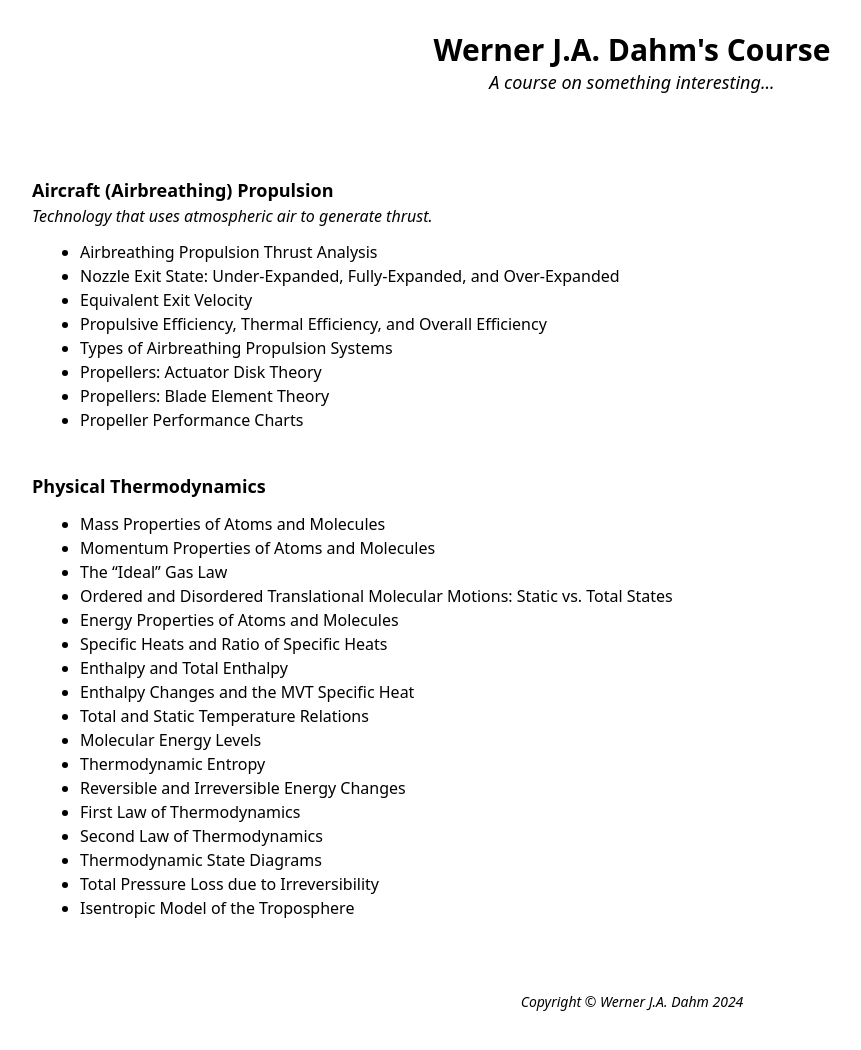
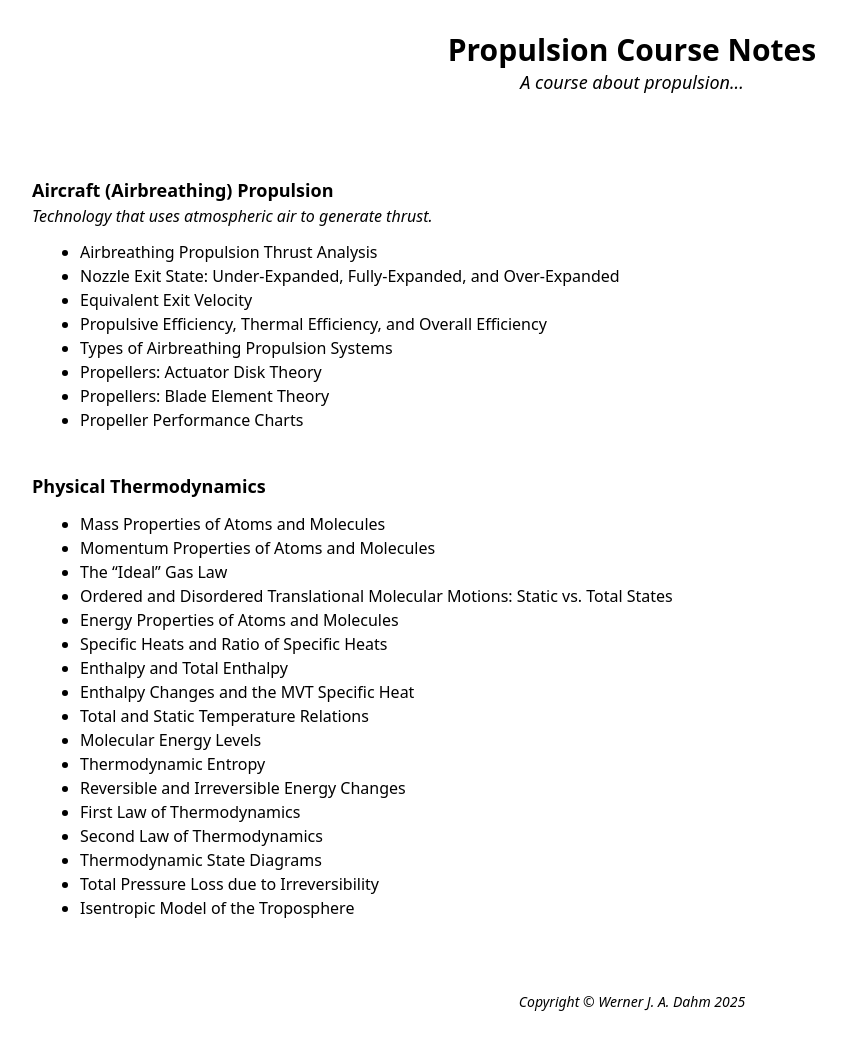
Before and after one commit to jdahm/technical-notes, a website: page index.mustache in a window 1280 px wide. Shown: the whole page, without its empty margins (8-869 px from the left). Drawn offline with nearby package versions, Linux system fonts and the light colour scheme; files that its build step writes are made by us from their sources.

Commit message:
Parametrize

```diff
--- a/data.json
+++ b/data.json
@@ -1,4 +1,7 @@
 {
+  "title": "Propulsion Course Notes",
+  "description": "A course about propulsion...",
+  "author": "Werner J. A. Dahm",
   "sections": [
     {
       "title": "Aircraft (Airbreathing) Propulsion",
@@ -86,5 +89,8 @@
         }
       ]
     }
-  ]
+  ],
+  "head": {
+    "css": "./tailslim.css"
+  }
 }
--- a/index.mustache
+++ b/index.mustache
@@ -3,17 +3,20 @@
 <head>
     <meta charset="UTF-8"/>
     <meta name="viewport" content="width=device-width, initial-scale=1.0"/>
-    <link href="./tailslim.css" rel="stylesheet"/>
+    <link href={{head.css}} rel="stylesheet"/>
+    <title>{{title}}</title>
+    <!-- Disable search engines -->
+    <meta name="robots" content="noindex">
 </head>
 <body>
 <div class="bg-amber-30 grid grid-cols-1">
     <div class="flex justify-center mt-8">
         <h1 class="text-3xl content-center font-bold">
-            Werner J.A. Dahm's Course
+            {{title}}
         </h1>
     </div>
     <div class="flex justify-center italic text-lg">
-        A course on something interesting...
+        {{description}}
     </div>
     <main>
         <div class="ml-10 mt-20">
@@ -33,7 +36,7 @@
         </div>
     </main>
     <footer class="italic text-sm flex justify-center mt-8 mb-10">
-        <div>Copyright &#169; Werner J.A. Dahm 2024</div>
+        <div>Copyright &#169; {{author}} 2025</div>
     </footer>
 </div>
 </body>
--- a/package.json
+++ b/package.json
@@ -1,5 +1,5 @@
 {
-  "name": "wdahm_propulsion_site",
+  "name": "propulsion_course",
   "version": "0.0.1",
   "description": "Propulsion course site",
   "scripts": {
```
Also changed, not shown: README.md (added), 2 other files.
